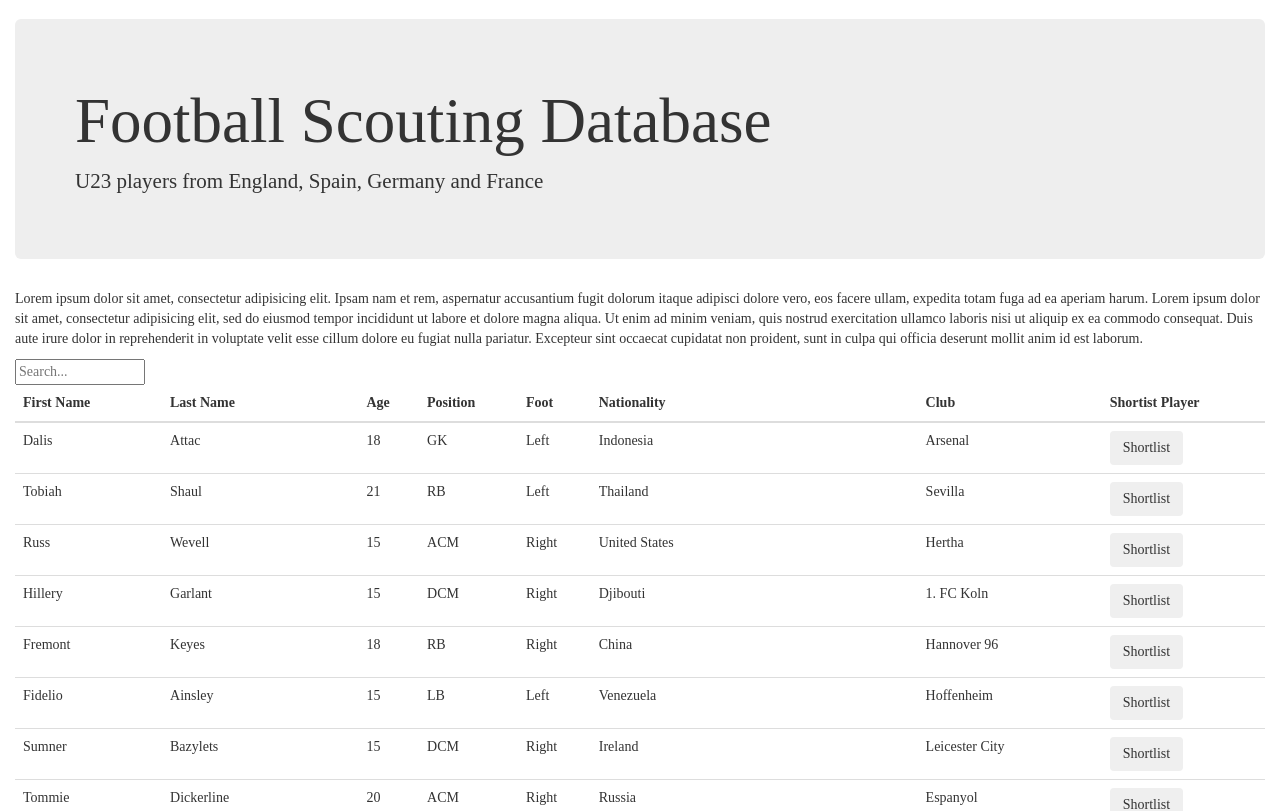
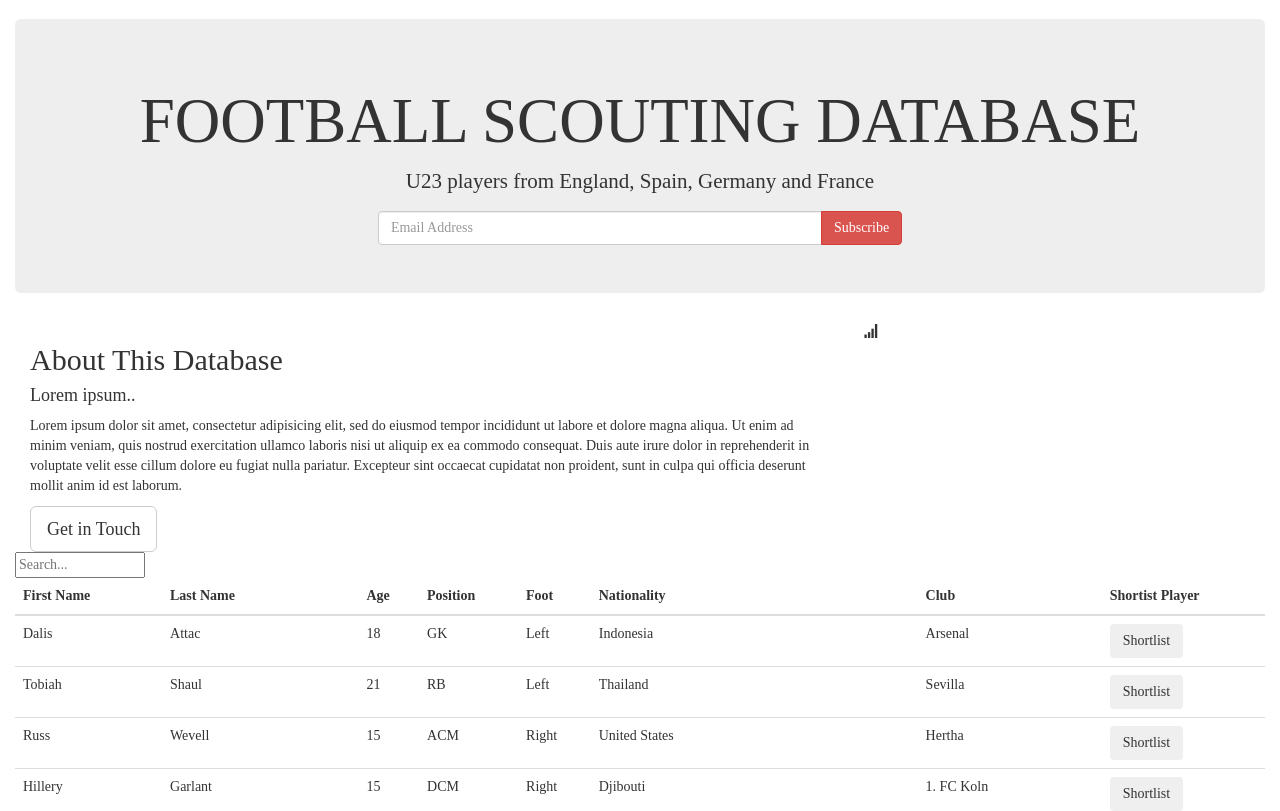
Before and after one commit to philipauu/footballfullstack, a PHP site: page / in a window 1280 px wide. Shown: the part 51-862 px from the top of the page. Run offline with PHP 8.4, Linux system fonts and the light colour scheme; data comes from the database, SQL or seed files in the repository; data that the repository does not hold is empty; some libraries are stand-ins or nearby versions.

```diff
--- a/index.php
+++ b/index.php
@@ -6,12 +6,35 @@
 <body id="myPage" data-spy="scroll" data-target=".navbar" data-offset="60">
   <?php include('partials/nav.php'); ?>
 
-  <div class="jumbotron">
-    <h1>Football Scouting Database</h1>
+  <div class="jumbotron text-center">
+    <h1>FOOTBALL SCOUTING DATABASE</h1>
     <p>U23 players from England, Spain, Germany and France</p>
+
+    <form class="form-inline">
+      <div class="input-group">
+        <input type="email" class="form-control" size="50" placeholder="Email Address" required>
+        <div class="input-group-btn">
+          <button type="button" class="btn btn-danger">Subscribe</button>
+        </div>
+      </div>
+    </form>
+
   </div>
 
-<p>Lorem ipsum dolor sit amet, consectetur adipisicing elit. Ipsam nam et rem, aspernatur accusantium fugit dolorum itaque adipisci dolore vero, eos facere ullam, expedita totam fuga ad ea aperiam harum. Lorem ipsum dolor sit amet, consectetur adipisicing elit, sed do eiusmod tempor incididunt ut labore et dolore magna aliqua. Ut enim ad minim veniam, quis nostrud exercitation ullamco laboris nisi ut aliquip ex ea commodo consequat. Duis aute irure dolor in reprehenderit in voluptate velit esse cillum dolore eu fugiat nulla pariatur. Excepteur sint occaecat cupidatat non proident, sunt in culpa qui officia deserunt mollit anim id est laborum.</p>
+<div class="container-fluid">
+  <div class="row">
+    <div class="col-sm-8">
+      <h2>About This Database</h2>
+      <h4>Lorem ipsum..</h4>
+      <p>Lorem ipsum dolor sit amet, consectetur adipisicing elit, sed do eiusmod tempor incididunt ut labore et dolore magna aliqua. Ut enim ad minim veniam, quis nostrud exercitation ullamco laboris nisi ut aliquip ex ea commodo consequat. Duis aute
+        irure dolor in reprehenderit in voluptate velit esse cillum dolore eu fugiat nulla pariatur. Excepteur sint occaecat cupidatat non proident, sunt in culpa qui officia deserunt mollit anim id est laborum.</p>
+      <button class="btn btn-default btn-lg">Get in Touch</button>
+    </div>
+    <div class="col-sm-4">
+      <span class="glyphicon glyphicon-signal logo"></span>
+    </div>
+  </div>
+</div>
 
 <input type="text" size="30" onkeyup="showResult(this.value)" placeholder="Search...">
 <div id="livesearch"></div>
--- a/js/show_players.js
+++ b/js/show_players.js
@@ -82,4 +82,5 @@ function display_players(data) {
 
 function do_shortlist() {
 console.log($(this));
+
 }
--- a/partials/nav.php
+++ b/partials/nav.php
@@ -14,8 +14,8 @@
     <div class="collapse navbar-collapse" id="myNavbar">
 
       <ul class="nav navbar-nav navbar-left">
-        <li><a href="#">PLAYERS</a></li>
-        <li><a href="#">SHORTLISTED</a></li>
+        <li><a href="index.php">PLAYERS</a></li>
+        <li><a href="shortlist.php">SHORTLISTED</a></li>
       </ul>
 
       <ul class="nav navbar-nav navbar-right"
```
Also changed, not shown: js/shortlist.js (+30 -2 lines), shortlist.php (+10 -4 lines), 1 other file.
